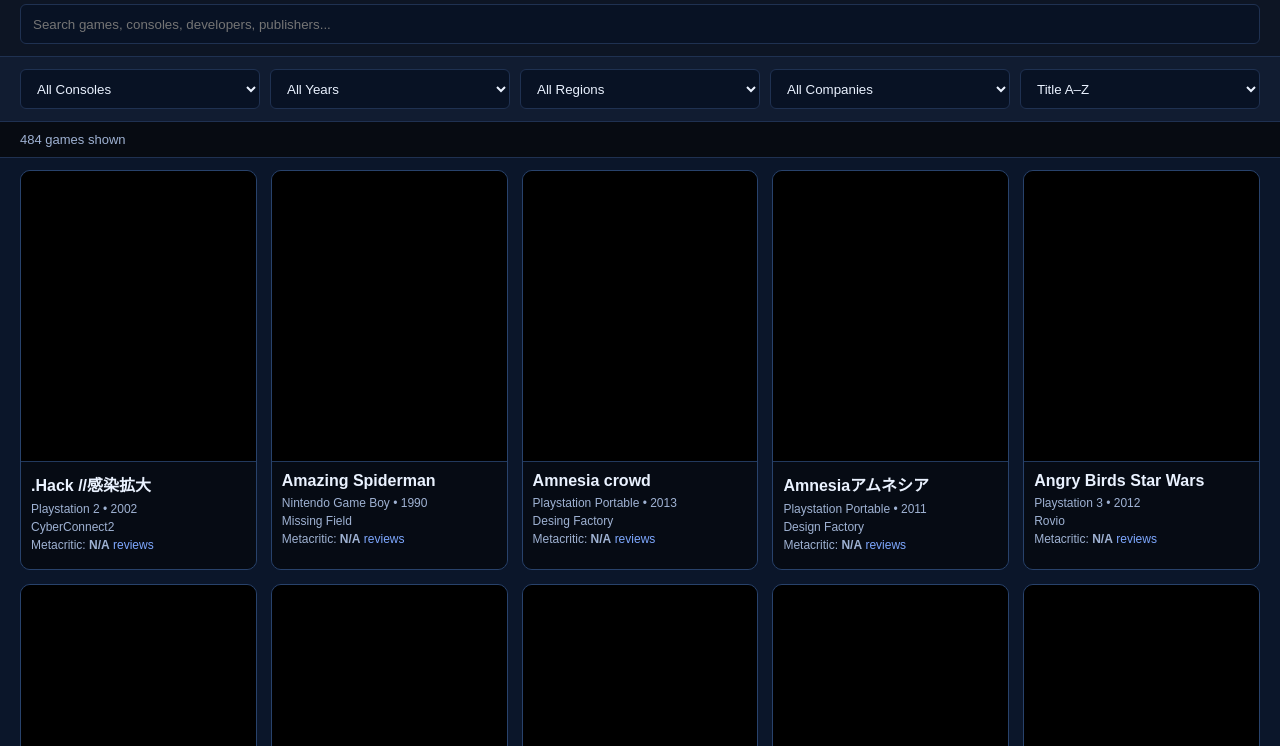
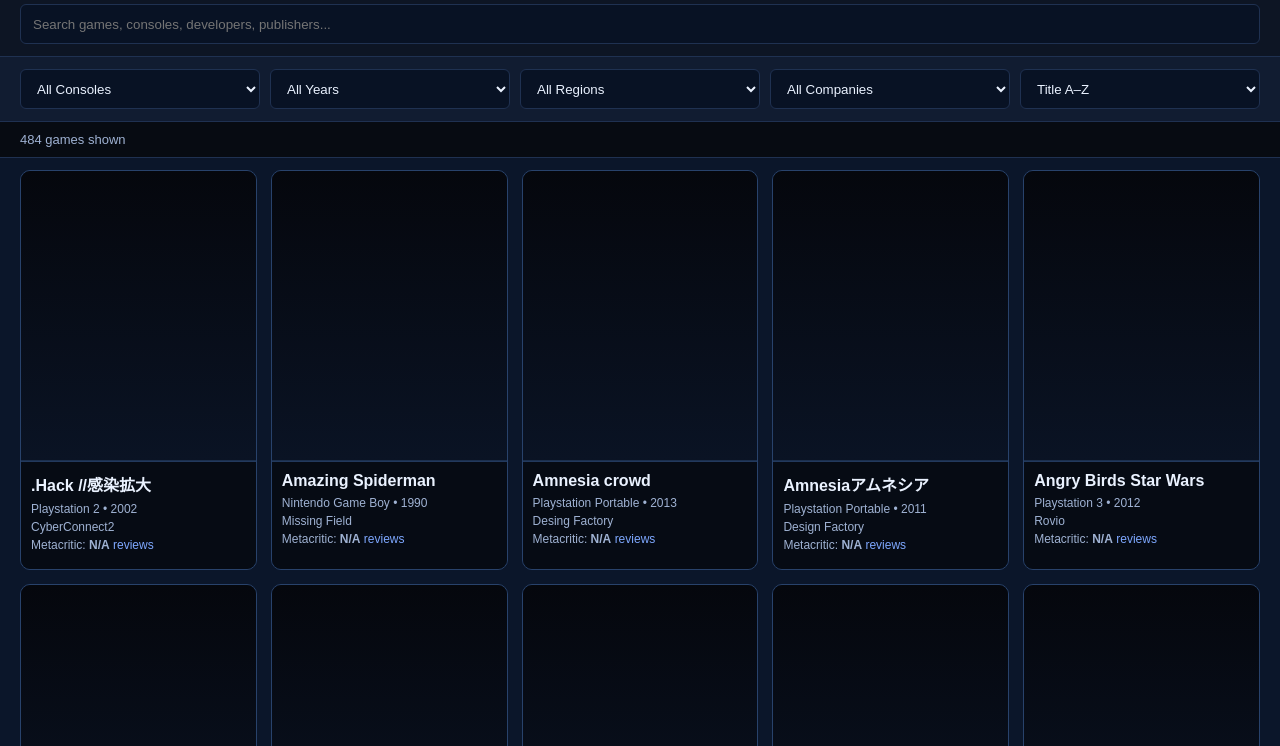
Before and after one commit to Seb269/Seb269.github.io, a plain HTML site: page index.html in a window 1280 px wide. Shown: the part 54-800 px from the top of the page. Drawn offline with nearby package versions, Linux system fonts and the light colour scheme.

Commit message:
Update style.css

```diff
--- a/style.css
+++ b/style.css
@@ -84,13 +84,8 @@
 .cover-placeholder {
   width: 100%;
   height: 290px;
-  display: grid;
-  place-items: center;
-  background: #000;
-  color: #6e7f9f;
-  letter-spacing: 2px;
-  font-weight: bold;
-  text-transform: uppercase;
+  background: linear-gradient(180deg, #05070d 0%, #0a1324 100%);
+  border-bottom: 1px solid #1b2f4d;
 }
 
 .info-bar {
```
